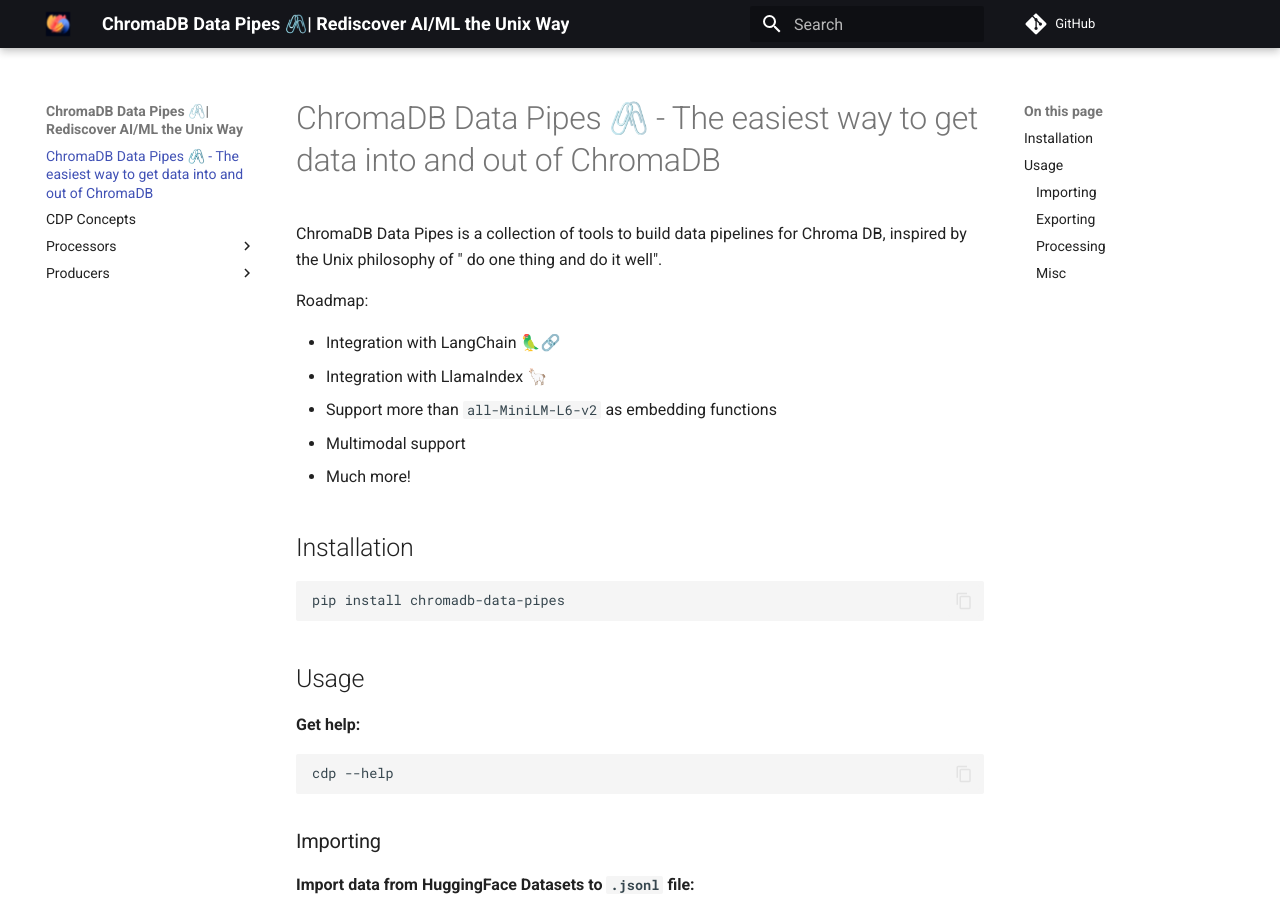
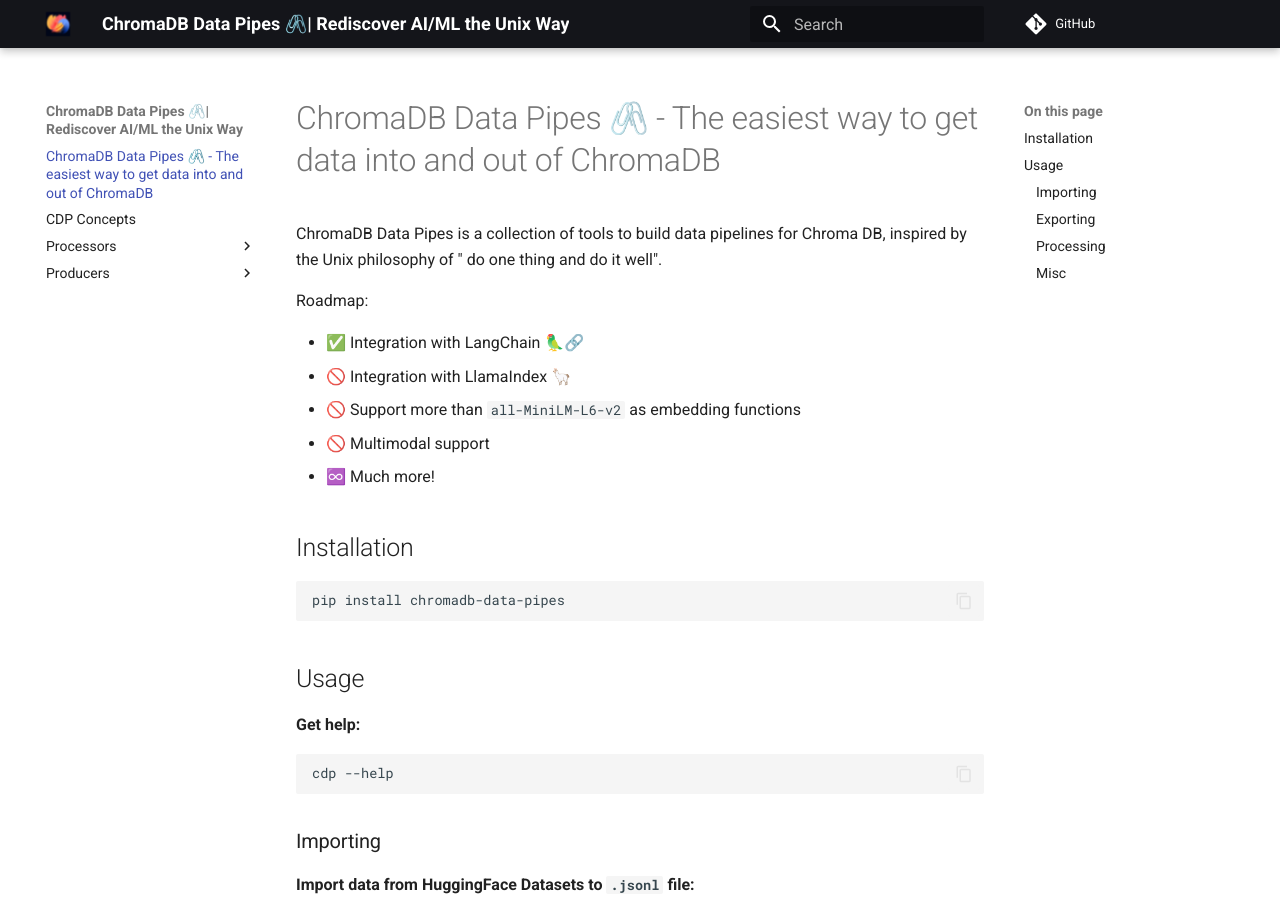
Before and after one commit to amikos-tech/chromadb-data-pipes, an MkDocs documentation site: the page built from docs/index.md, in a window 1280 px wide and 900 px high. Built offline with MkDocs 1.6.1 and Material for MkDocs 9.7.7, drawn with Linux system fonts in a browser that asks for light colours; comment, search, counter and statistics services are not loaded.

```diff
--- a/docs/index.md
+++ b/docs/index.md
@@ -5,11 +5,11 @@ do one thing and do it well".
 
 Roadmap:
 
-- Integration with LangChain 🦜🔗
-- Integration with LlamaIndex 🦙
-- Support more than `all-MiniLM-L6-v2` as embedding functions
-- Multimodal support
-- Much more!
+- ✅ Integration with LangChain 🦜🔗
+- 🚫 Integration with LlamaIndex 🦙
+- 🚫 Support more than `all-MiniLM-L6-v2` as embedding functions
+- 🚫 Multimodal support
+- ♾️ Much more!
 
 ## Installation
 
```
